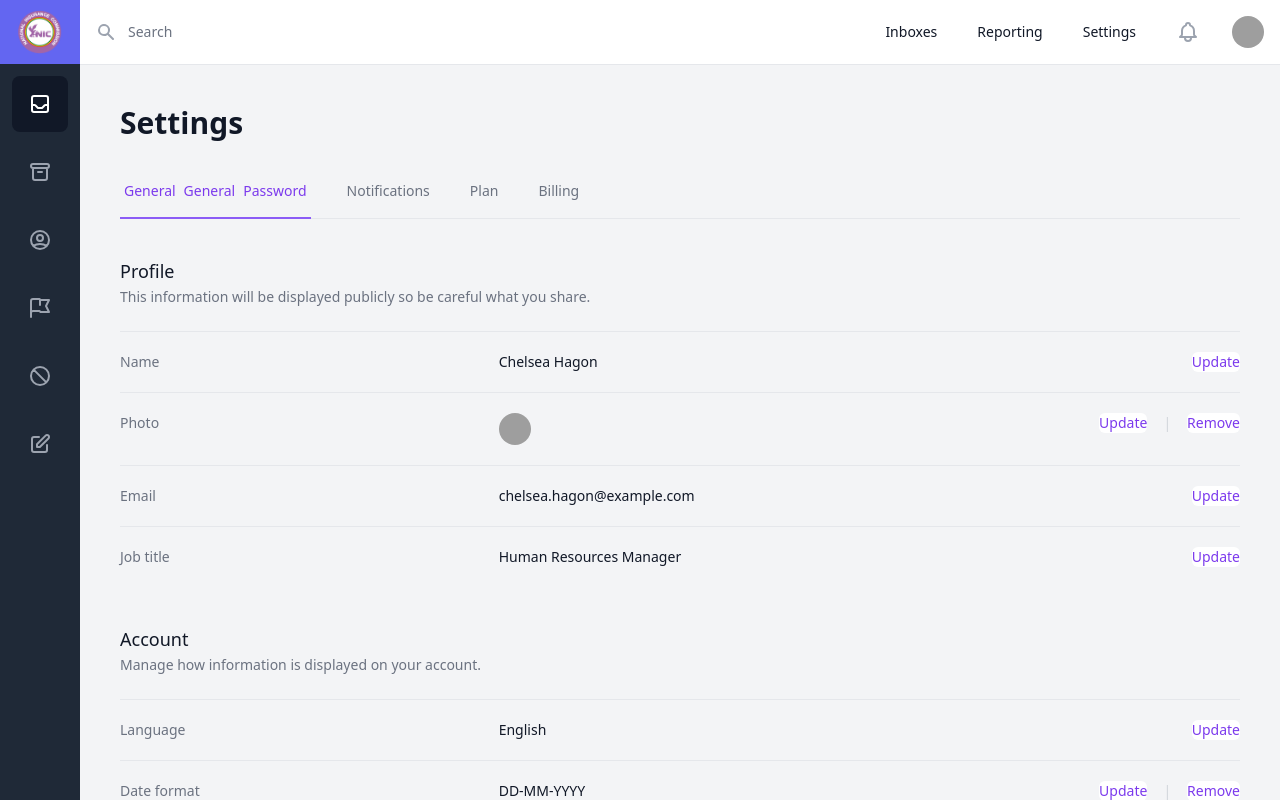
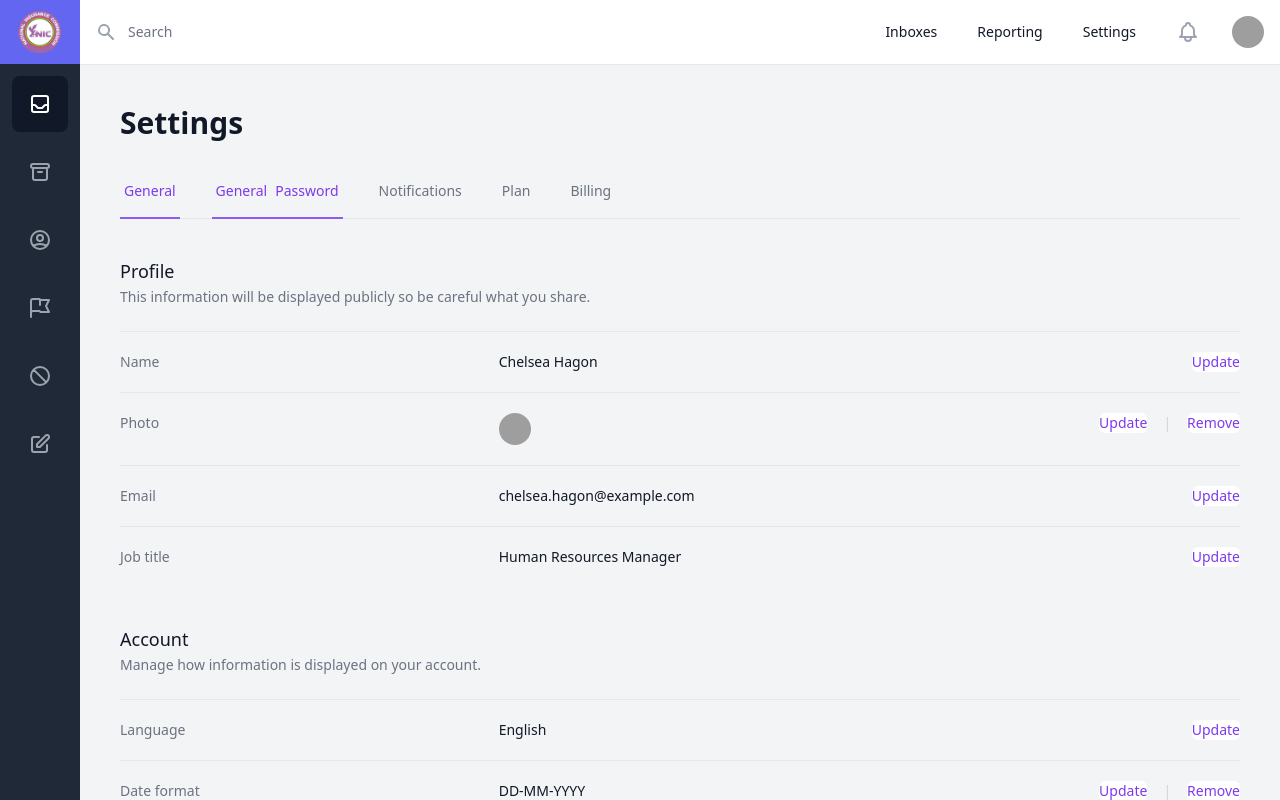
Before and after one commit to Khoby-790/template-nic, a React (Create React App) app: page /settings in a window 1280 px wide. Built offline with nearby package versions, Linux system fonts and the light colour scheme; grey boxes are pictures that could not be loaded.

Commit message:
--- Auto-Git Commit ---

```diff
--- a/src/pages/Settings/Settings.tsx
+++ b/src/pages/Settings/Settings.tsx
@@ -86,12 +86,13 @@ export default Settings;
 type NavTabProps = {
     setTab: React.Dispatch<SetStateAction<Tab>>;
     tab: string;
+    first?: boolean;
 }
 
 
-const NavTab = ({ setTab, tab }: NavTabProps) => {
+const NavTab = ({ setTab, tab, first = false }: NavTabProps) => {
     return (
-        <a onClick={() => setTab("general")} href="#" className={`${tab === "general" ? "border-purple-500" : "border-transparent"} text-purple-600 whitespace-nowrap py-4 px-1 border-b-2 font-medium text-sm`}>
+        <a onClick={() => setTab("general")} href="#" className={`${tab === "general" ? "border-purple-500" : "border-transparent"} text-purple-600 ${first ? "" : "ml-8"} whitespace-nowrap py-4 px-1 border-b-2 font-medium text-sm`}>
             General
         </a>
     )
```
